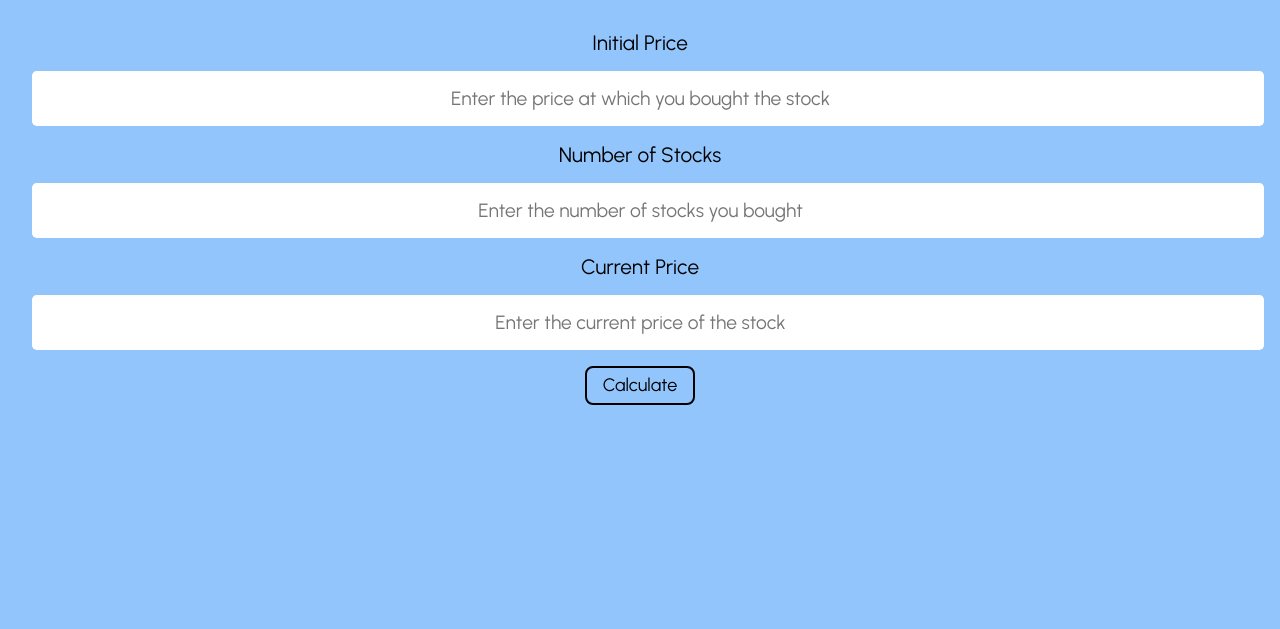
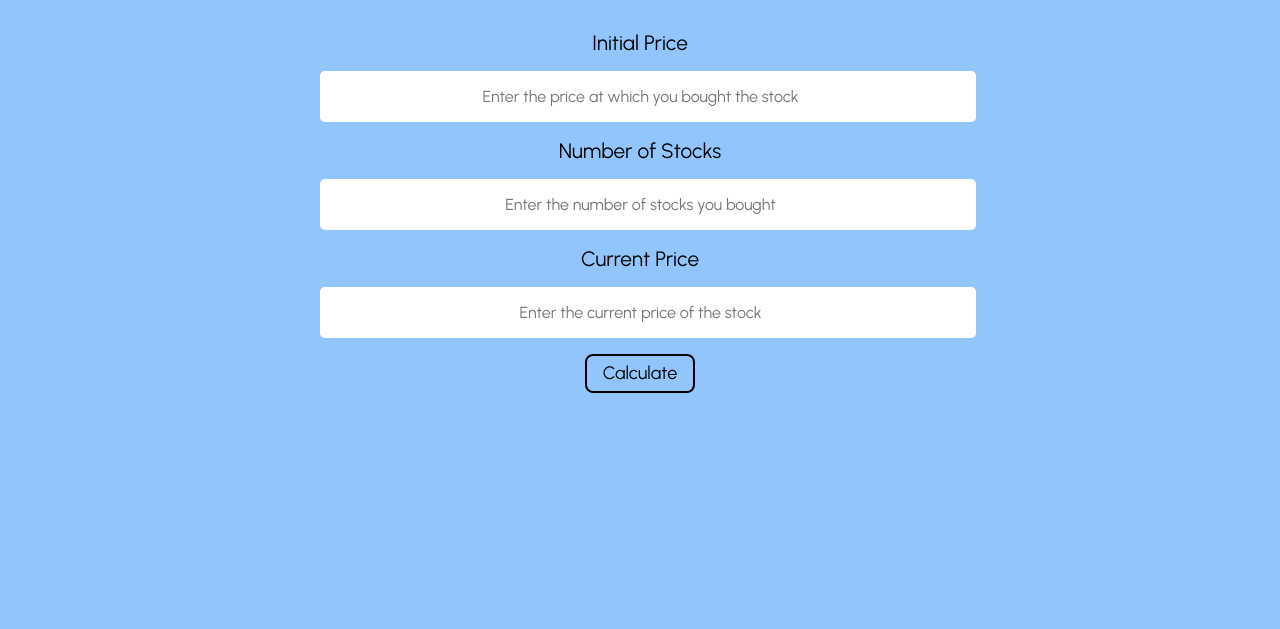
Before and after one commit to ashutosh-kumar2/stocks-profit-loss-calculator, a plain HTML site: page index.html in a window 1280 px wide. Shown: the part 72-701 px from the top of the page. Drawn offline with Linux system fonts and the light colour scheme.

Commit message:
Update style.css

```diff
--- a/style.css
+++ b/style.css
@@ -27,7 +27,7 @@
   }
 
   .container {
-    width: 95%;
+    width: 50%;
     margin: auto;
   }
 
@@ -44,11 +44,10 @@
   }
 
   input {
-    display: block;
     border-radius: 0.3rem;
     padding: 1rem 0.5rem;
     border: transparent;
-    font-size: 1.2rem;
+    font-size: 1rem;
     margin: 1rem 0rem;
   }
 
```
